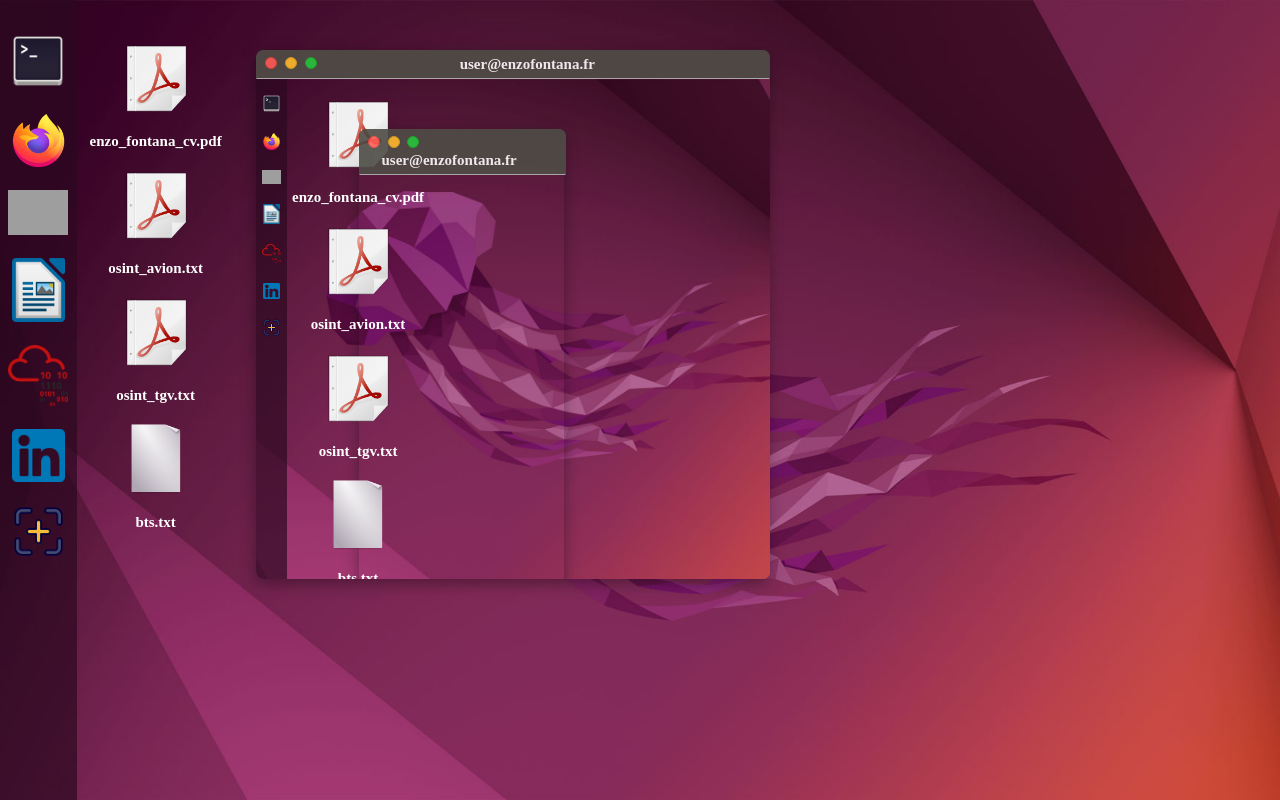
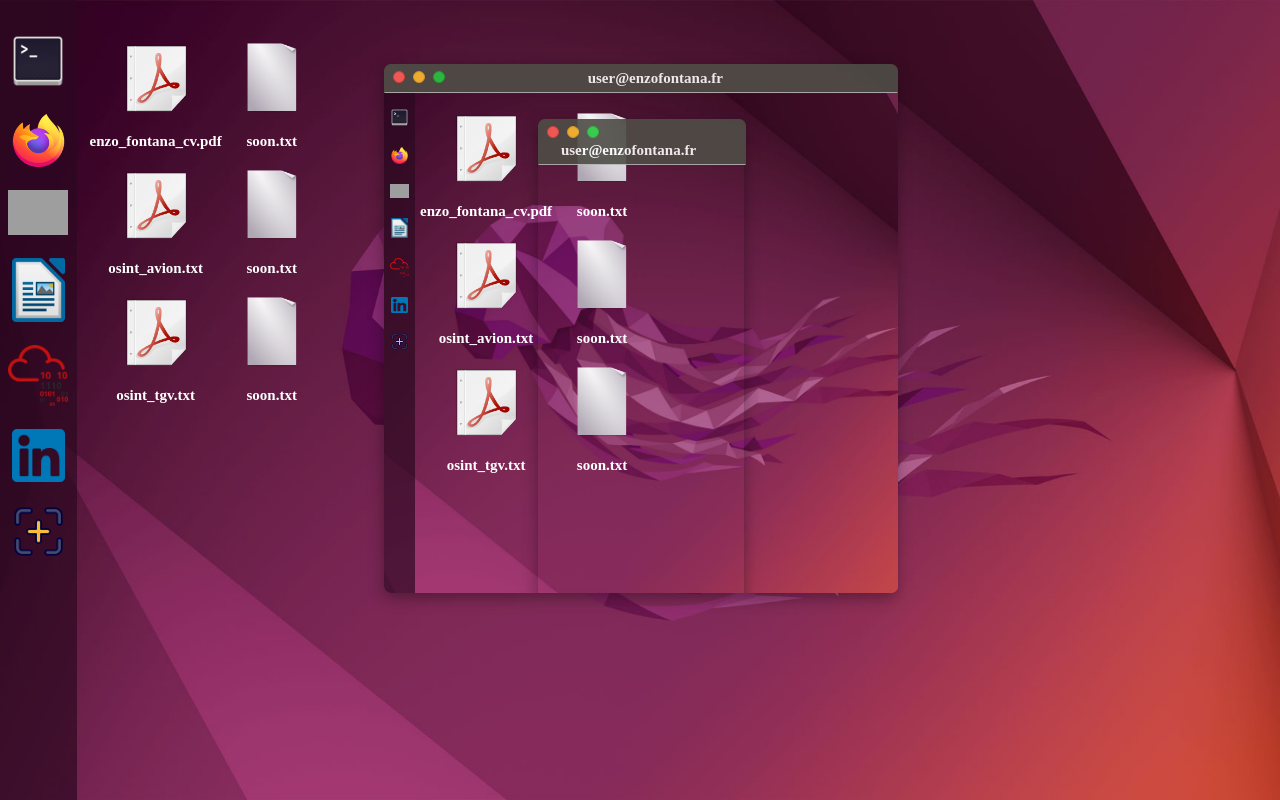
Before and after one commit to Caltus124/my_portfolio, a Symfony app: template templates/home/index.html.twig in a window 1280 px wide. Run offline with Twig, Linux system fonts and the light colour scheme; the template is opened without the code that fills it, so the values that code supplies are empty; some libraries are stand-ins or nearby versions; grey boxes are pictures that could not be loaded.

Commit message:
4ème commit

```diff
--- a/templates/home/index.html.twig
+++ b/templates/home/index.html.twig
@@ -24,14 +24,22 @@
   </nav>
 </header>
 <div class="desktop_app">
+  <div class="desktop_app_col1">
     <a onclick="changeIframeSrc_cv(event)"><img src="{{ asset('images/pdf.png') }}" alt="office" width="70px"></a>
     <p>enzo_fontana_cv.pdf</p>
     <a onclick="changeIframeSrc_osint_avion(event)"><img src="{{ asset('images/pdf.png') }}" alt="office" width="70px"></a>
     <p>osint_avion.txt</p>
     <a onclick="changeIframeSrc_osint_tgv(event)"><img src="{{ asset('images/pdf.png') }}" alt="office" width="70px"></a>
     <p>osint_tgv.txt</p>
+  </div>
+  <div class="desktop_app_col2">
+    <a onclick="changeIframeSrc_cv(event)"><img src="{{ asset('images/file.png') }}" alt="office" width="70px"></a>
+    <p>soon.txt</p>
+    <a onclick="changeIframeSrc_osint_avion(event)"><img src="{{ asset('images/file.png') }}" alt="office" width="70px"></a>
+    <p>soon.txt</p>
     <a onclick="changeIframeSrc_osint_tgv(event)"><img src="{{ asset('images/file.png') }}" alt="office" width="70px"></a>
-    <p>bts.txt</p>
+    <p>soon.txt</p>
+  </div>
 </div>
 <div id="window">
 <!-- Title bar start -->
@@ -62,6 +70,8 @@
   position: absolute;
   margin-left: 7vw;
   margin-top: 3vw;
+  display: flex;
+  gap: 10px;
 }
 header {
   position: fixed;
@@ -191,8 +201,8 @@ body {
   box-shadow: rgba(0, 0, 0, 0.35) 0px 5px 15px;
   height: 529px; /* title bar height + content height */
   width: 40%;
-  margin-left: 20vw;
-  margin-top: 50px;
+  margin-left: 30vw;
+  margin-top: 5vw;
 }
 
 .outer {
```
